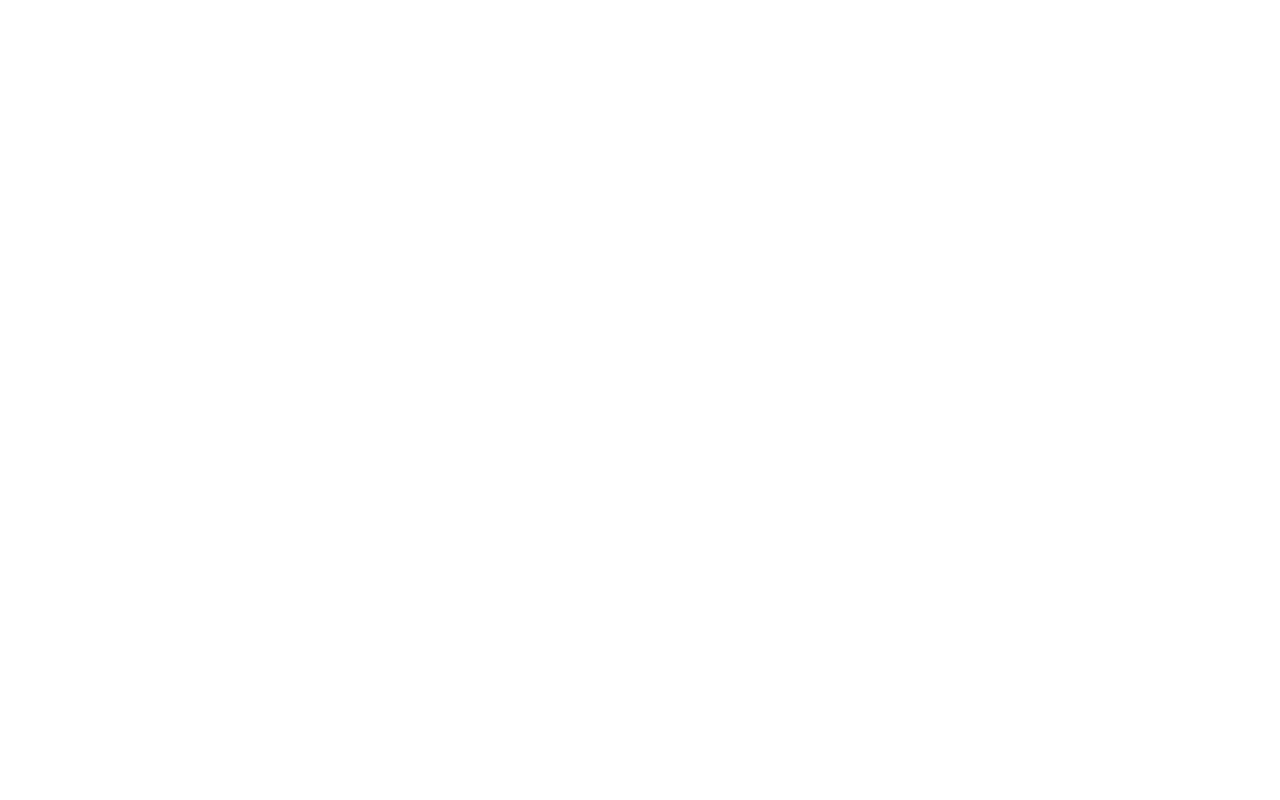
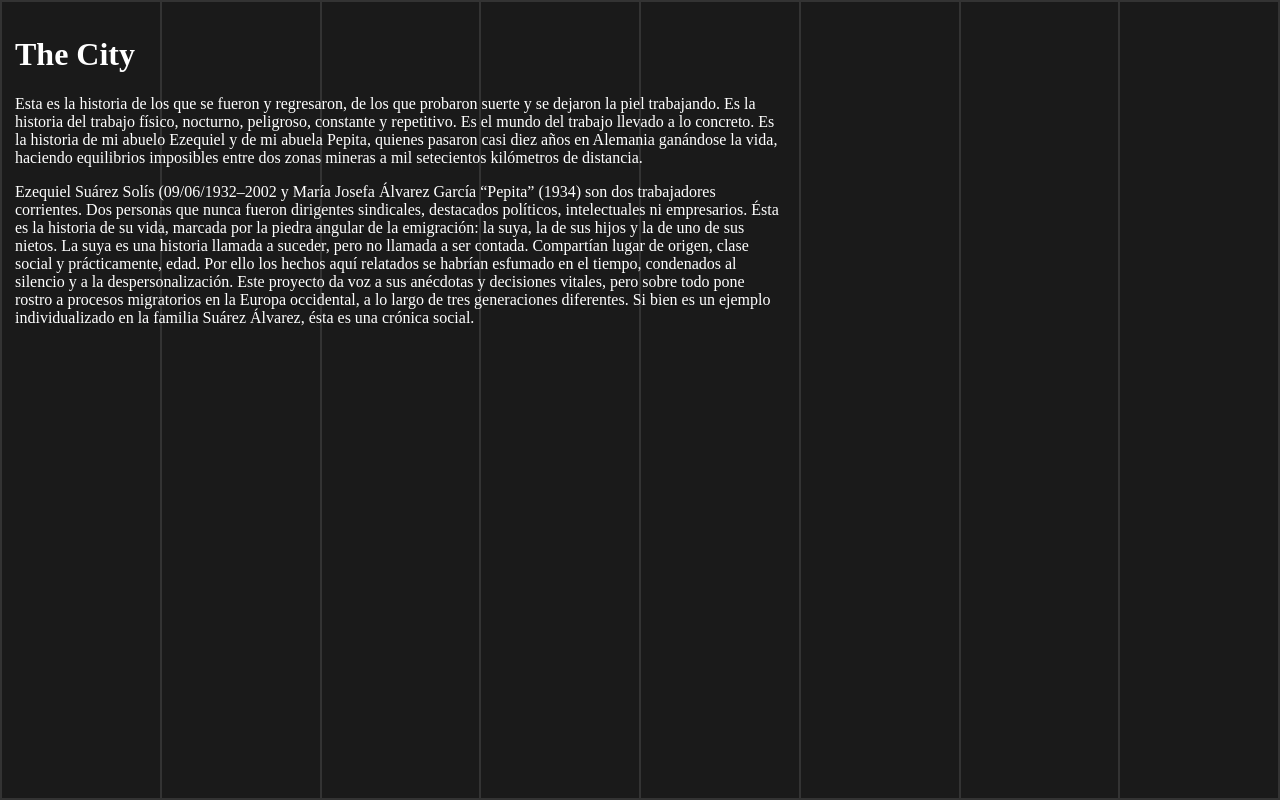
Before and after one commit to AlvaroTrabanco/traslospasos, a plain HTML site: page index.html in a window 1280 px wide. Drawn offline with Linux system fonts and the light colour scheme.

Commit message:
First attempts of columns

```diff
--- a/index.html
+++ b/index.html
@@ -17,7 +17,33 @@
   </head>
 
   <body>
+    <div id="background-columns" class="row">
+      <div class="col-1">
+      </div>
+      <div class="col-1">
+      </div>
+      <div class="col-1">
+      </div>
+      <div class="col-1">
+      </div>
+      <div class="col-1">
+      </div>
+      <div class="col-1">
+      </div>
+      <div class="col-1">
+      </div>
+      <div class="col-1">
+      </div>
+    </div>
 
+    <div id="content">
+      <div class="col-5 centered-text">
+        <h1>The City</h1>
+        <p>
+        Esta es la historia de los que se fueron y regresaron, de los que probaron suerte y se dejaron la piel trabajando. Es la historia del trabajo físico, nocturno, peligroso, constante y repetitivo. Es el mundo del trabajo llevado a lo concreto. Es la historia de mi abuelo Ezequiel y de mi abuela Pepita, quienes pasaron casi diez años en Alemania ganándose la vida, haciendo equilibrios imposibles entre dos zonas mineras a mil setecientos kilómetros de distancia.</p><p>Ezequiel Suárez Solís (09/06/1932–2002 y María Josefa Álvarez García “Pepita” (1934) son dos trabajadores corrientes. Dos personas que nunca fueron dirigentes sindicales, destacados políticos, intelectuales ni empresarios. Ésta es la historia de su vida, marcada por la piedra angular de la emigración: la suya, la de sus hijos y la de uno de sus nietos. La suya es una historia llamada a suceder, pero no llamada a ser contada. Compartían lugar de origen, clase social y prácticamente, edad. Por ello los hechos aquí relatados se habrían esfumado en el tiempo, condenados al silencio y a la despersonalización. Este proyecto da voz a sus anécdotas y decisiones vitales, pero sobre todo pone rostro a procesos migratorios en la Europa occidental, a lo largo de tres generaciones diferentes. Si bien es un ejemplo individualizado en la familia Suárez Álvarez, ésta es una crónica social.</p>
+      </div>
+
+    </div>
 
   </body>
 </html>
--- a/styles/styles.css
+++ b/styles/styles.css
@@ -1,3 +1,50 @@
-html {
-  box-sizing: border-box;
+* {
+    box-sizing: border-box;
 }
+
+body{
+  margin:0;
+  background-color: #1a1a1a;
+  color:white;
+  position: relative;
+}
+html, body{
+  height:100%;
+}
+/*columns*/
+
+.col-1 {width: 12.5%;}
+.col-2 {width: 25%;}
+.col-3 {width: 37.5%;}
+.col-4 {width: 50%;}
+.col-5 {width: 62.5%;}
+.col-6 {width: 75%;}
+.col-7 {width: 87.5%;}
+.col-8 {width: 100%;}
+
+
+[class*="col-"] {
+    float: left;
+    padding: 15px;
+}
+
+.content::after {
+    content: "";
+    clear: both;
+    display: table;
+}
+#background-columns{
+  position:absolute;
+  width:100%;
+}
+#background-columns, #background-columns [class*="col-"]{
+  height:100%;
+  margin:0;
+  z-index:-100;
+  border: 1px solid #333  ;
+}
+
+/*text*/
+.centered-text{
+  margin:auto;
+}
```
